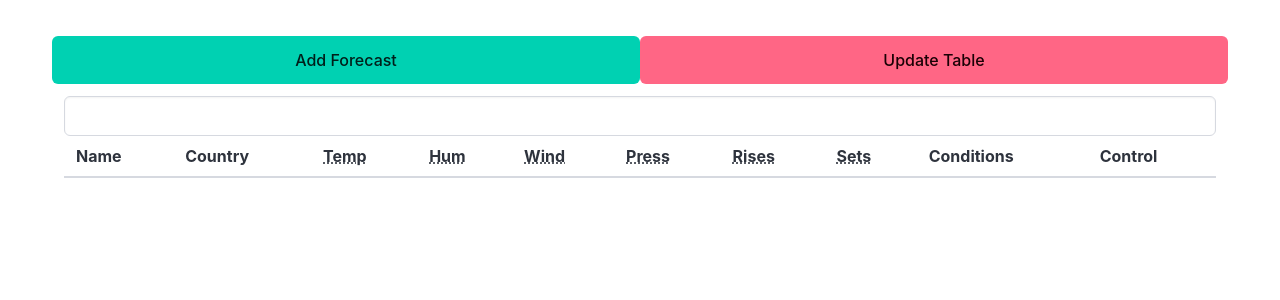
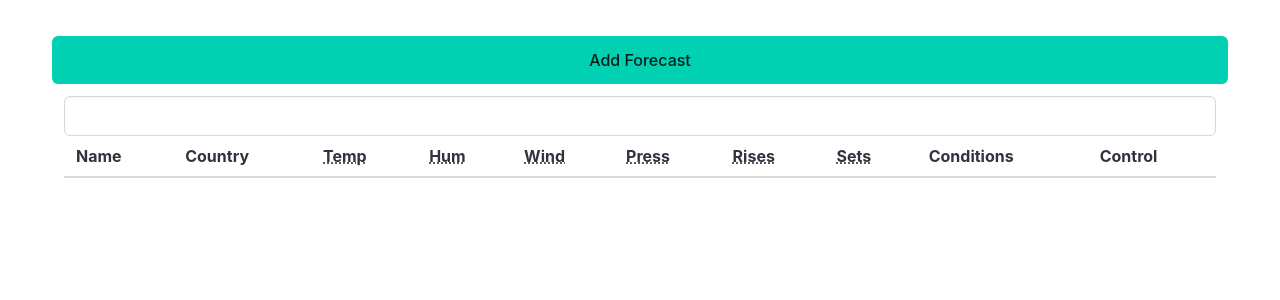
Before and after one commit to Sauliusm1/weather-app, a Vue app: page / in a window 1280 px wide. Shown: the top 300 px of the page. Built offline with nearby package versions, Linux system fonts and the light colour scheme; the HTML template or start-up script is replaced by a standard one.

Commit message:
Removed update table button

```diff
--- a/src/components/Main.vue
+++ b/src/components/Main.vue
@@ -111,7 +111,6 @@ function autoUpdater(){
     <div class="container">
       <div class="columns">
         <button class="button is-primary column is-fullwitdh" @click="showSearchModal">Add Forecast</button>
-        <button class="button is-danger column is-centered" @click="updateTable">Update Table</button>
       </div>
 
       <nav class="pagination is-centered" role="navigation" aria-label="pagination" v-show="currentPage>0">
```
